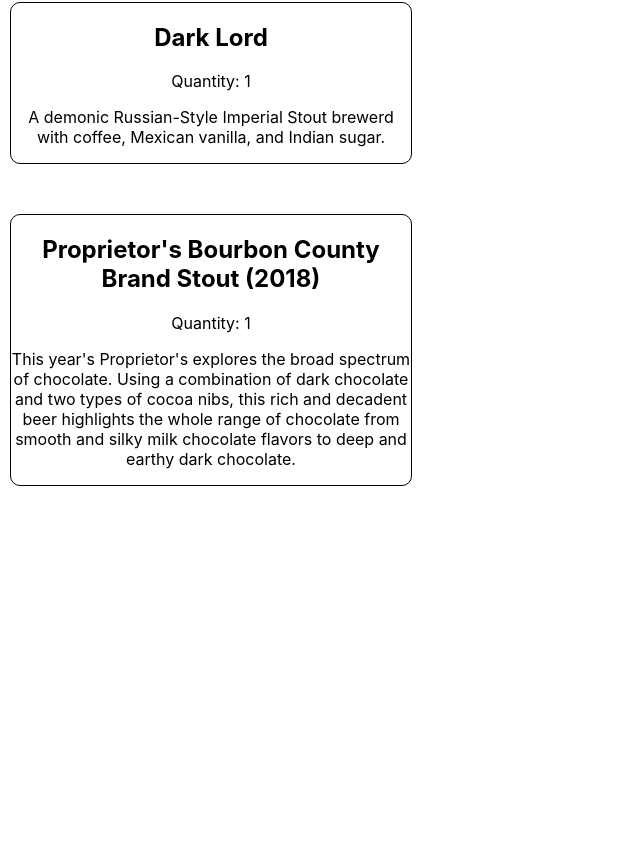
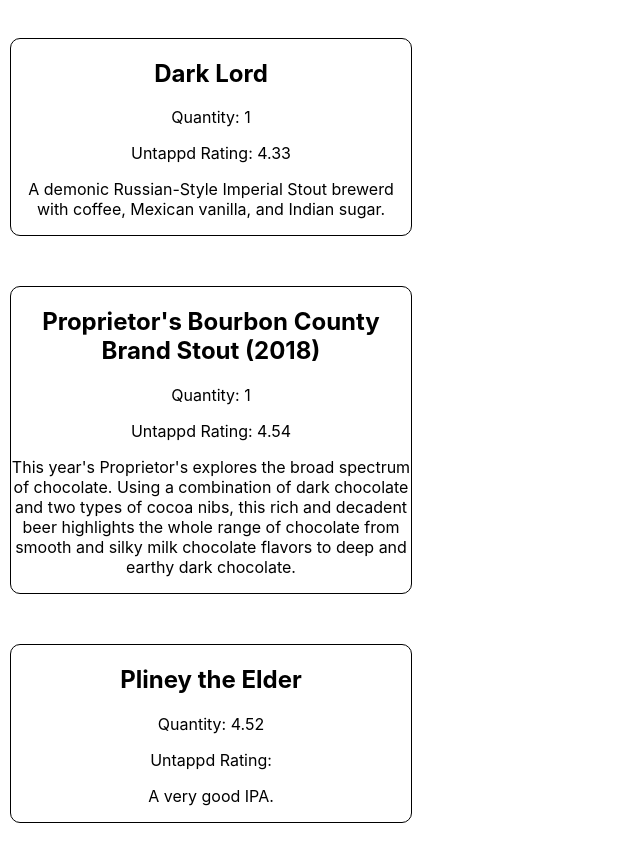
Before and after one commit to zzboncak/beer-cellar-react, a React (Create React App) app: page / in a window 1280 px wide. Shown: the part 341-1202 px from the top of the page, without its empty margins (0-640 px from the left). Before the commit the page ends 887 px from the top, so only its background shows below. Built offline with nearby package versions, Linux system fonts and the light colour scheme.

Commit message:
added untappd rating

```diff
--- a/src/App.js
+++ b/src/App.js
@@ -15,6 +15,7 @@
               beer_name = {beer.beer_name}
               quantity = {beer.quantity}
               description = {beer.description}
+              rating = {beer.rating}
             />
           ))}
         </div>
--- a/src/beer.js
+++ b/src/beer.js
@@ -6,6 +6,7 @@
         <div className="beer-container">
             <h2 className="beer-name">{props.beer_name}</h2>
             <p>Quantity: <span className="beer-quantity">{props.quantity}</span></p>
+            <p>Untappd Rating: <span className="beer-rating">{props.rating}</span></p>
             <p className="beer-description">{props.description}</p>
         </div>
     )
--- a/src/store.js
+++ b/src/store.js
@@ -2,20 +2,29 @@
     {
         id: "1",
         beer_name: "Bourbon County Brand Stout (2018)",
-        quantity: 8,
+        quantity: 7,
+        rating: 4.47,
         description: "A liquid as dark and dense as a black hole with thick foam the color of a bourbon barrel.",
     },
     {
         id: "2",
         beer_name: "Dark Lord",
         quantity: 1,
+        rating: 4.33,
         description: "A demonic Russian-Style Imperial Stout brewerd with coffee, Mexican vanilla, and Indian sugar.",
     },
     {
         id: "3",
         beer_name: "Proprietor's Bourbon County Brand Stout (2018)",
         quantity: 1,
+        rating: 4.54,
         description: "This year's Proprietor's explores the broad spectrum of chocolate. Using a combination of dark chocolate and two types of cocoa nibs, this rich and decadent beer highlights the whole range of chocolate from smooth and silky milk chocolate flavors to deep and earthy dark chocolate.",
+    },
+    {
+        id: "4",
+        beer_name: "Pliney the Elder",
+        quantity: 4.52,
+        description: "A very good IPA.",
     },
 ];
 
```
